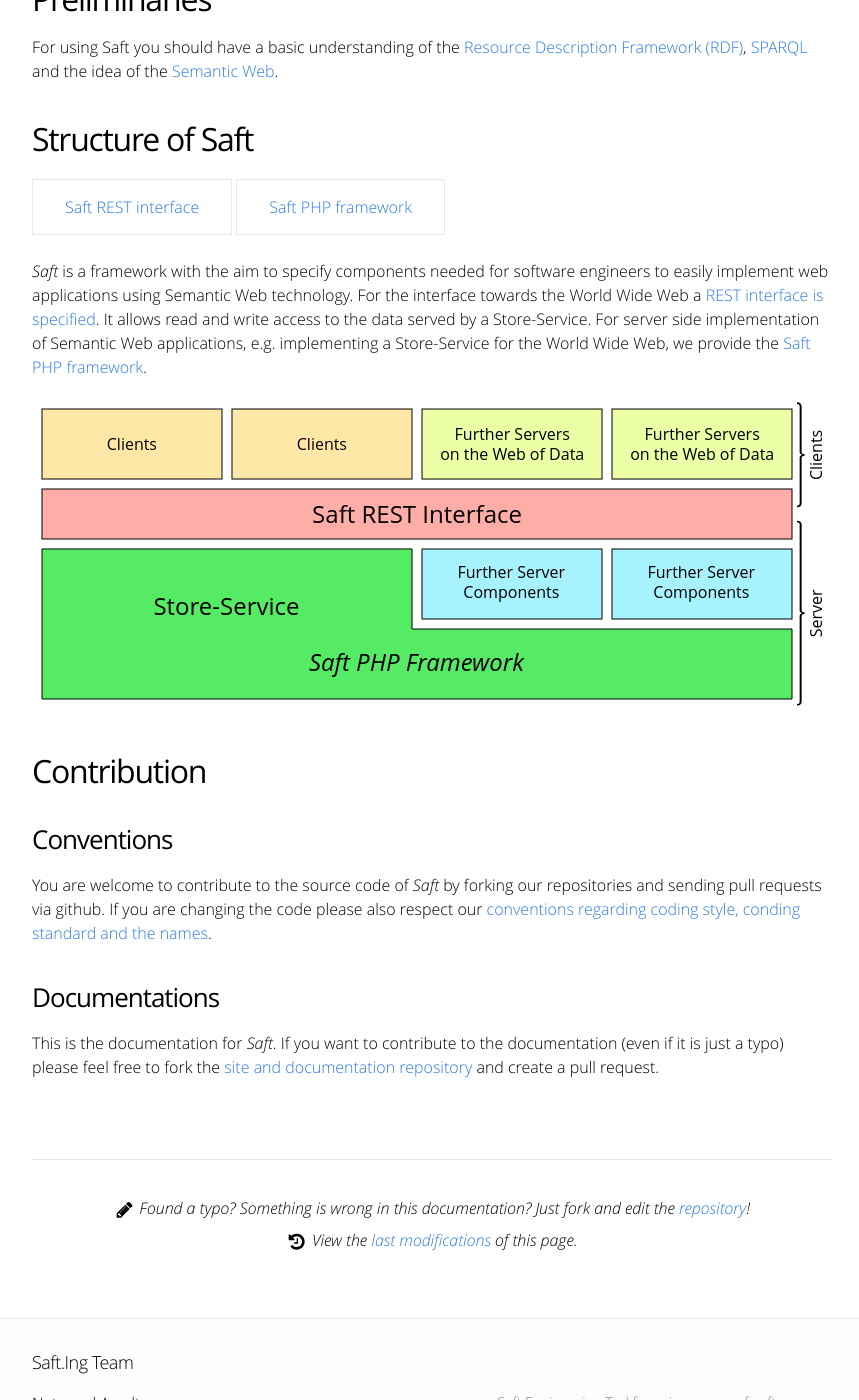
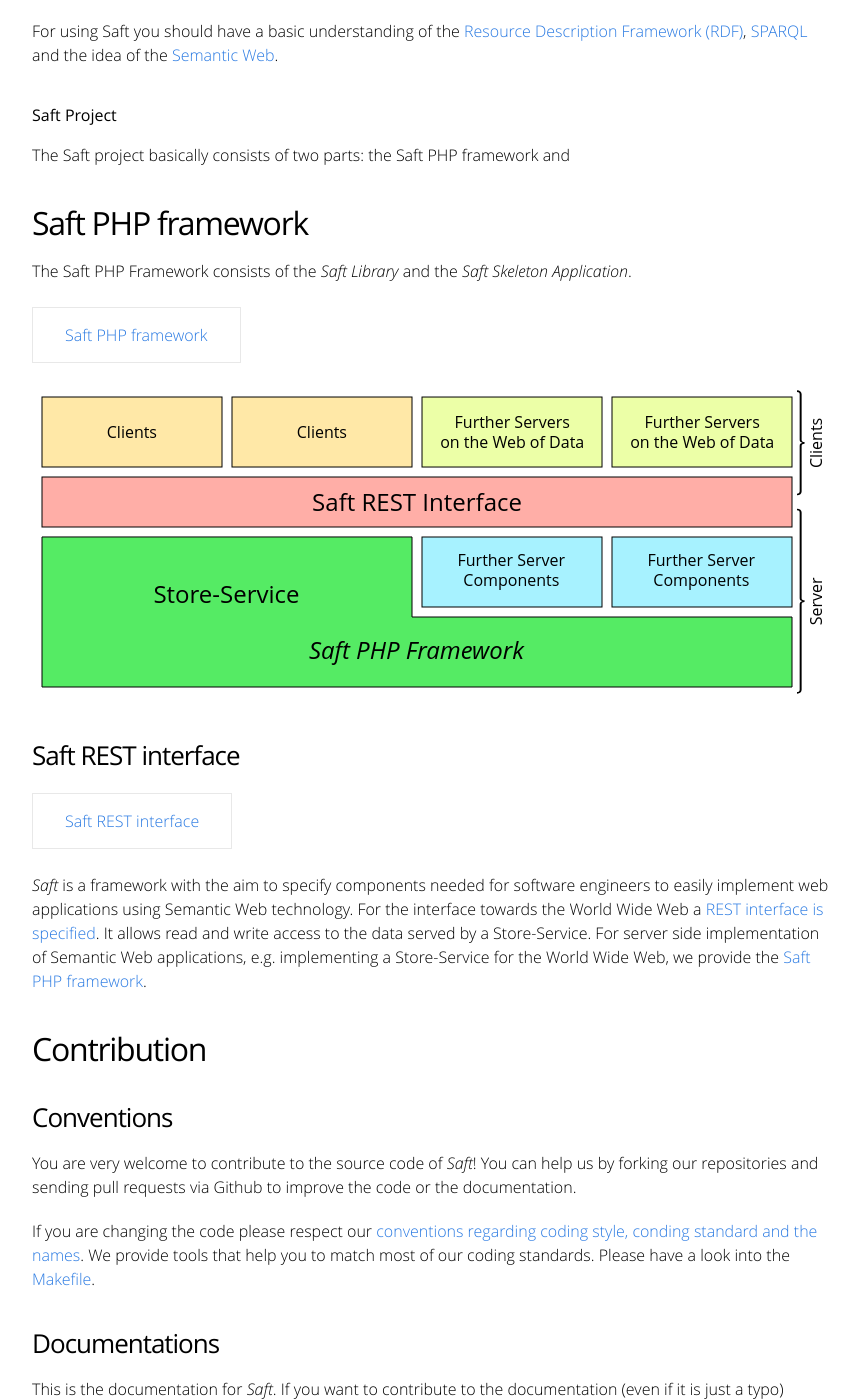
Before and after one commit to SaftIng/safting.github.io, a Jekyll site: the page built from doc/index.md, in a window 1280 px wide and 1400 px high, scrolled down 209 px. Shown: the whole window, without its empty margins (208-1067 px from the left). Built offline with Jekyll 4.4.1, drawn with Linux system fonts in a browser that asks for light colours.

Commit message:
Update index.md

```diff
--- a/doc/index.md
+++ b/doc/index.md
@@ -4,27 +4,38 @@ title: Documentation
 permalink: /doc/
 ---
 
-## Preliminaries
+# Preliminaries
 
 For using Saft you should have a basic understanding of the [Resource Description Framework (RDF)](https://en.wikipedia.org/wiki/Resource_Description_Framework), [SPARQL](https://en.wikipedia.org/wiki/SPARQL) and the idea of the [Semantic Web](https://en.wikipedia.org/wiki/Semantic_Web).
 
-## Structure of Saft
+# Saft Project
+
+The Saft project basically consists of two parts: the Saft PHP framework and
+
+## Saft PHP framework
+
+The Saft PHP Framework consists of the *Saft Library* and the *Saft Skeleton Application*.
+
+<a class="btn" href="phpframework">Saft PHP framework</a>
+
+![Structure of the whole Saft Framework](StructureOfSaft.svg)
+
+### Saft REST interface
 
 <a class="btn" href="restinterface">Saft REST interface</a>
-<a class="btn" href="phpframework">Saft PHP framework</a>
 
 _Saft_ is a framework with the aim to specify components needed for software engineers to easily implement web applications using Semantic Web technology.
 For the interface towards the World Wide Web a [REST interface is specified](restinterface).
 It allows read and write access to the data served by a Store-Service.
 For server side implementation of Semantic Web applications, e.g. implementing a Store-Service for the World Wide Web, we provide the [Saft PHP framework](phpframework).
 
-![Structure of the whole Saft Framework](StructureOfSaft.svg)
-
 ## Contribution
 
 ### Conventions
-You are welcome to contribute to the source code of _Saft_ by forking our repositories and sending pull requests via github.
-If you are changing the code please also respect our [conventions regarding coding style, conding standard and the names](phpframework/conventions).
+
+You are very welcome to contribute to the source code of _Saft_! You can help us by forking our repositories and sending pull requests via Github to improve the code or the documentation.
+
+If you are changing the code please respect our [conventions regarding coding style, conding standard and the names](phpframework/conventions). We provide tools that help you to match most of our coding standards. Please have a look into the [Makefile](https://github.com/SaftIng/Saft/blob/master/Makefile).
 
 ### Documentations
 This is the documentation for _Saft_. If you want to contribute to the documentation (even if it is just a typo) please feel free to fork the [site and documentation repository](https://github.com/SaftIng/safting.github.io) and create a pull request.
```
